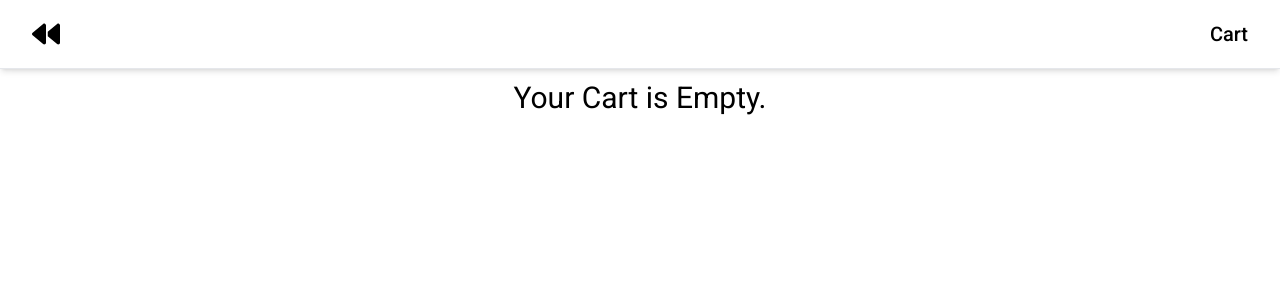
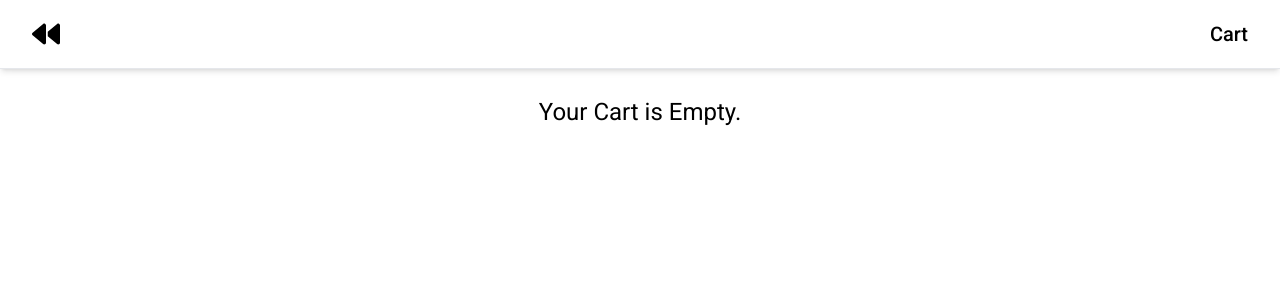
Before and after one commit to nadrojb/ecom-store-react-typescript, a React (Vite) app: page /cart in a window 1280 px wide. Shown: the top 300 px of the page. Built offline with nearby package versions, Linux system fonts and the light colour scheme.

Commit message:
header now fixed for homepage

```diff
--- a/src/Pages/Cart/index.tsx
+++ b/src/Pages/Cart/index.tsx
@@ -25,12 +25,8 @@ function Cart() {
       </section>
       {cartQuantity === 0 ? (
         <>
-      <span className="absolute top-3 left-16 flex h-3 w-3">
-  <span className="animate-ping absolute inline-flex h-full w-full rounded-full bg-sky-400 opacity-75"></span>
-  <span className="relative inline-flex rounded-full h-3 w-3 bg-sky-500"></span>
-</span>
-          <div className="mx-auto text-center mt-20">
-            <h2 className="text-3xl">Your Cart is Empty.</h2>
+            <div className="mx-auto text-center mt-24">
+            <h2 className="text-2xl">Your Cart is Empty.</h2>
           </div>
         </>
       ) : (
--- a/src/Pages/Home/index.tsx
+++ b/src/Pages/Home/index.tsx
@@ -35,10 +35,10 @@ function Home({}) {
 
   return (
     <>
-      <section className="py-5 border-b shadow-md w-full">
+      <section className="py-5 border-b shadow-md w-full fixed z-10 bg-white top-0">
         <div className="flex justify justify-between px-8">
           <h1 className="text-xl font-medium">LeShop</h1>
-          <div className="flex items-center">
+          <div className="flex items-center ">
             {cartQuantity === 0 ? (
               <>
                 <Link to={"/cart"}>
@@ -124,7 +124,7 @@ function Home({}) {
       </section>
 
       {isLoading ? (
-        <div className="mx-auto text-center mt-10">
+        <div className="mx-auto text-center mt-24">
           <h3>
             Products loading...
             <span className="absolute">
@@ -148,7 +148,7 @@ function Home({}) {
           </h3>
         </div>
       ) : null}
-      <section className="grid grid-cols-2 px-6 gap-6 pt-10 md:grid-cols-3 lg:grid-cols-4 lg:gap-14 ">
+      <section className="grid grid-cols-2 px-6 gap-6 pt-10 md:grid-cols-3 lg:grid-cols-4 lg:gap-14 mt-14">
         {products.map((product) => {
           return <ProductCard product={product} key={product.id} />;
         })}
```
